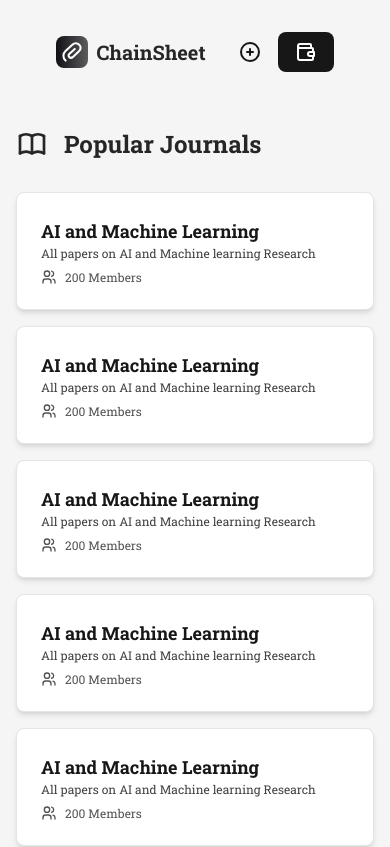
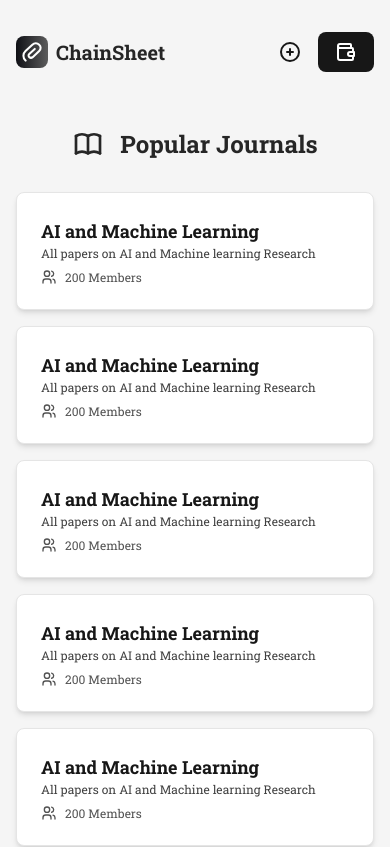
Before and after one commit to Royal-lobster/ChainSheets, a Next.js app: page / in a window 390 px wide. Shown: the top 847 px of the page. Built offline with nearby package versions, Linux system fonts and the light colour scheme.

Commit message:
Refactor flex styles in CreateNewJournal and Navbar components to improve layout and spacing

```diff
--- a/app/(home)/CreateNewJournal.tsx
+++ b/app/(home)/CreateNewJournal.tsx
@@ -65,7 +65,7 @@ const CreateNewJournal = () => {
             >
               <JournalAvatarUpload name="journalAvatar" register={register} />
             </FieldWrapper>
-            <div className="flex-grow">
+            <div className="flex-grow space-y-4">
               <FieldWrapper
                 label="Journal Name"
                 name="journalName"
@@ -110,7 +110,7 @@ const CreateNewJournal = () => {
               </FieldWrapper>
             </div>
 
-            <div className="flex-grow">
+            <div className="flex-grow space-y-4">
               <FieldWrapper
                 label="Minimum Expert Tokens"
                 name="minimumExpertTokens"
--- a/app/(layout)/Navbar.tsx
+++ b/app/(layout)/Navbar.tsx
@@ -6,7 +6,7 @@ import { button } from "../lib/variants";
 
 const Navbar = () => {
   return (
-    <header className="flex justify-center sm:justify-between gap-4 items-center py-4">
+    <header className="flex justify-between sm:justify-between gap-4 items-center py-4">
       <div className="flex gap-2 items-center">
         <Link href="/" className="cursor-pointer flex gap-2 items-center">
           <ChainSheetsIcon className="w-8 h-8" />
--- a/app/(layout)/Section.tsx
+++ b/app/(layout)/Section.tsx
@@ -17,7 +17,7 @@ const Section = ({
 }: SectionProps) => {
   return (
     <section {...props} className={cn("flex flex-col gap-8", className)}>
-      <div className="flex items-center gap-4">
+      <div className="flex items-center flex-wrap justify-center sm:justify-start gap-4">
         {icon}
         <h2 className="text-center sm:text-left text-2xl sm:text-3xl font-bold">
           {title}
```
